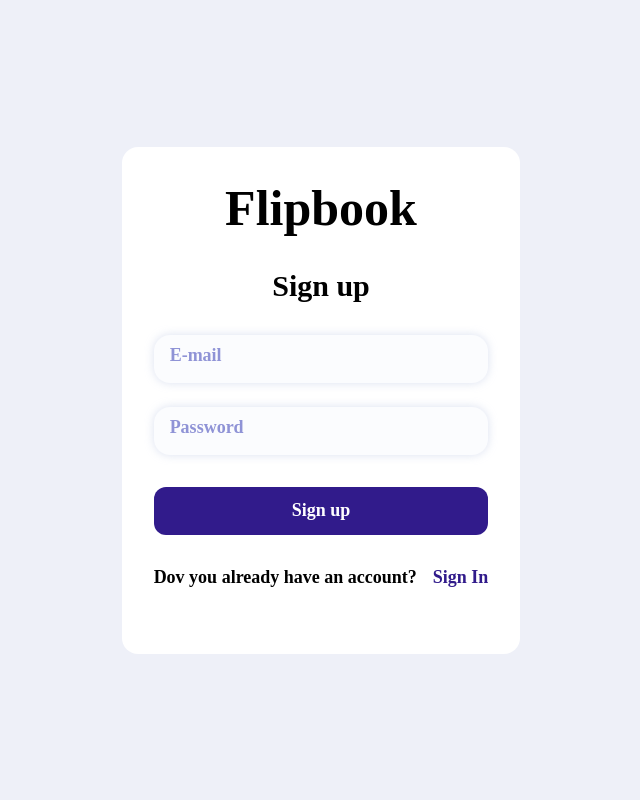
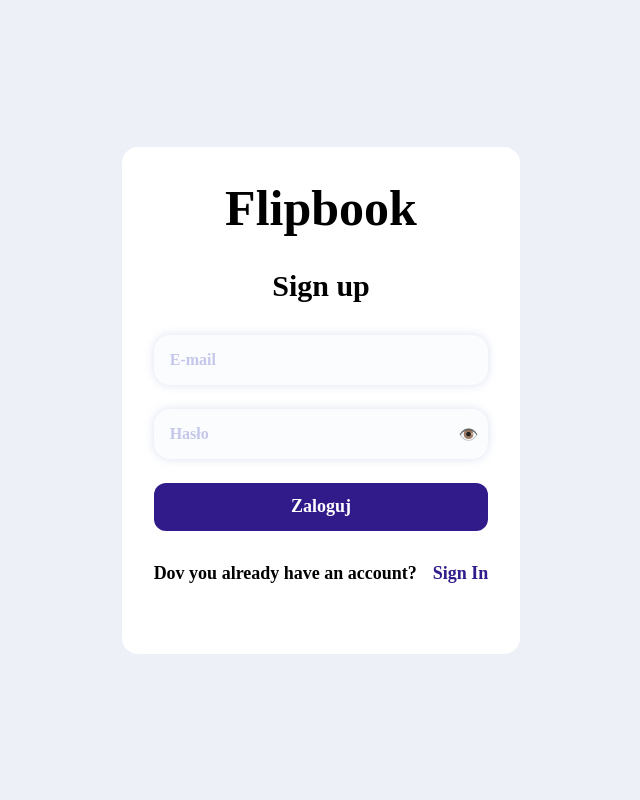
Before and after one commit to sajdakk/WDPAI, a PHP site: page /public/views/login.html in a window 1280 px wide. Shown: the whole page, without its empty margins (319-959 px from the left). Run offline with PHP 8.4, Linux system fonts and the light colour scheme.

Commit message:
Fix in login

```diff
--- a/public/css/style.css
+++ b/public/css/style.css
@@ -50,34 +50,51 @@ body {
 
 }
 
-#input {
+input {
     align-self: stretch;
     height: 48px;
-    left: 0px;
-    top: 0px;
-    position: relative;
     background: #FBFCFE;
     box-shadow: 0px 0px 10px rgba(164, 180, 218, 0.40);
     border-radius: 16px;
-
+    border: 0px solid #ccc;
+    display: flex;
+    padding-left: 16.0;
+    padding-left: 16.0px;
+    color:  #141414;
+/* Paragraph/P4/Light */
+font-family: Poppins;
+font-size: 16px;
+font-style: normal;
+font-weight: 300;
+line-height: normal;
 }
 
-#over-input {
+input::placeholder {
+    color:  #8F93D6;
+    font-family: Poppins;
+    font-size: 16px;
+    font-style: normal;
+    font-weight: 600;
+    line-height: normal;
+    opacity: 0.5;
+}
+
+form {
     align-self: stretch;
-    height: 48px;
-    position: relative;
+    flex-direction: column;
+    justify-content: flex-start;
+    align-items: center;
+    gap: 24;
+    display: flex;
 }
 
 #login-form {
     align-self: stretch;
-    height: 120px;
     flex-direction: column;
     justify-content: flex-start;
     align-items: center;
     gap: 24px;
     display: flex;
-
-
 }
 
 #hint-text {
@@ -91,8 +108,31 @@ body {
     word-wrap: break-word;
 
 }
+.password-toggle input[type="password"] {
+    flex: 1; /* Pole input dostosowuje swoją szerokość */
+    padding-right: 30px;
+}
+.password-toggle input[type="text"] {
+    flex: 1; /* Pole input dostosowuje swoją szerokość */
+    padding-right: 30px;
+}
 
-#primary-button-bg {
+.password-toggle {
+    display: flex;
+    align-items: center;
+    position: relative;
+    align-self: stretch;
+}
+
+.password-toggle .toggle-button {
+    position: absolute;
+    top: 50%;
+    right: 10px;
+    transform: translateY(-50%);
+    cursor: pointer;
+}
+
+button {
     align-self: stretch;
     height: 48px;
     background: #311B8B;
@@ -101,17 +141,17 @@ body {
     align-items: center;
     gap: 10px;
     display: inline-flex;
-
-}
-
-#primary-button-text {
+    border: 0px solid #ccc;
     color: white;
     font-size: 18px;
     font-family: Poppins;
     font-weight: 600;
     word-wrap: break-word;
+    cursor: pointer;
+
 
 }
+
 
 #have-account {
     color: black;
--- a/public/views/login.html
+++ b/public/views/login.html
@@ -16,21 +16,27 @@
                 Flipbook</div>
             <div id="sign-up">
                 Sign up</div>
-            <div id="login-form">
-                <div id="over-input">
-                    <div id="input"> </div>
-                    <div id="hint-text"> E-mail</div>
+            <form action="login.php" method="post">
+                <div id="login-form">
+                    <input type="text" id="username" name="username" placeholder="E-mail" required>
+                    <div class="password-toggle">
+                        <input type="password" name="password" id="password" placeholder="Hasło">
+                        <div class="toggle-button" onclick="togglePassword()">👁️</div>
+                    </div>
+                    <button type="submit">Zaloguj</button>
+
                 </div>
-                <div id="over-input">
-                    <div id="input"> </div>
-                    <div id="hint-text"> Password</div>
-                </div>
-
-            </div>
-            <div id="primary-button-bg">
-                <div id="primary-button-text">
-                    Sign up</div>
-            </div>
+            </form>
+            <script>
+                function togglePassword() {
+                    const passwordInput = document.getElementById('password');
+                    if (passwordInput.type === 'password') {
+                        passwordInput.type = 'text';
+                    } else {
+                        passwordInput.type = 'password';
+                    }
+                }
+            </script>
             <div id="have-account-row">
                 <div id="have-account">
                     Dov you already have an account? </div>
```
Also changed, not shown: 2 other files.
